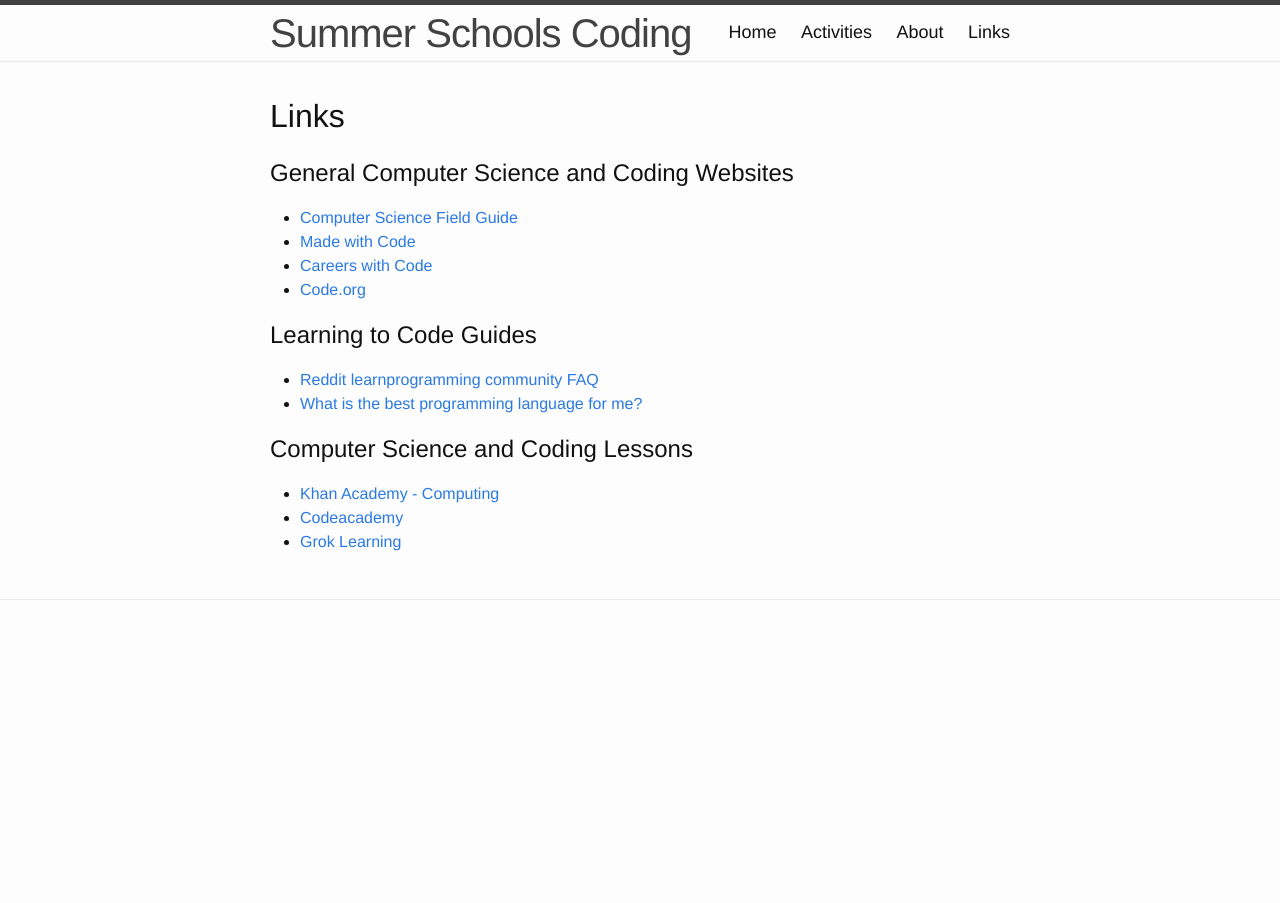
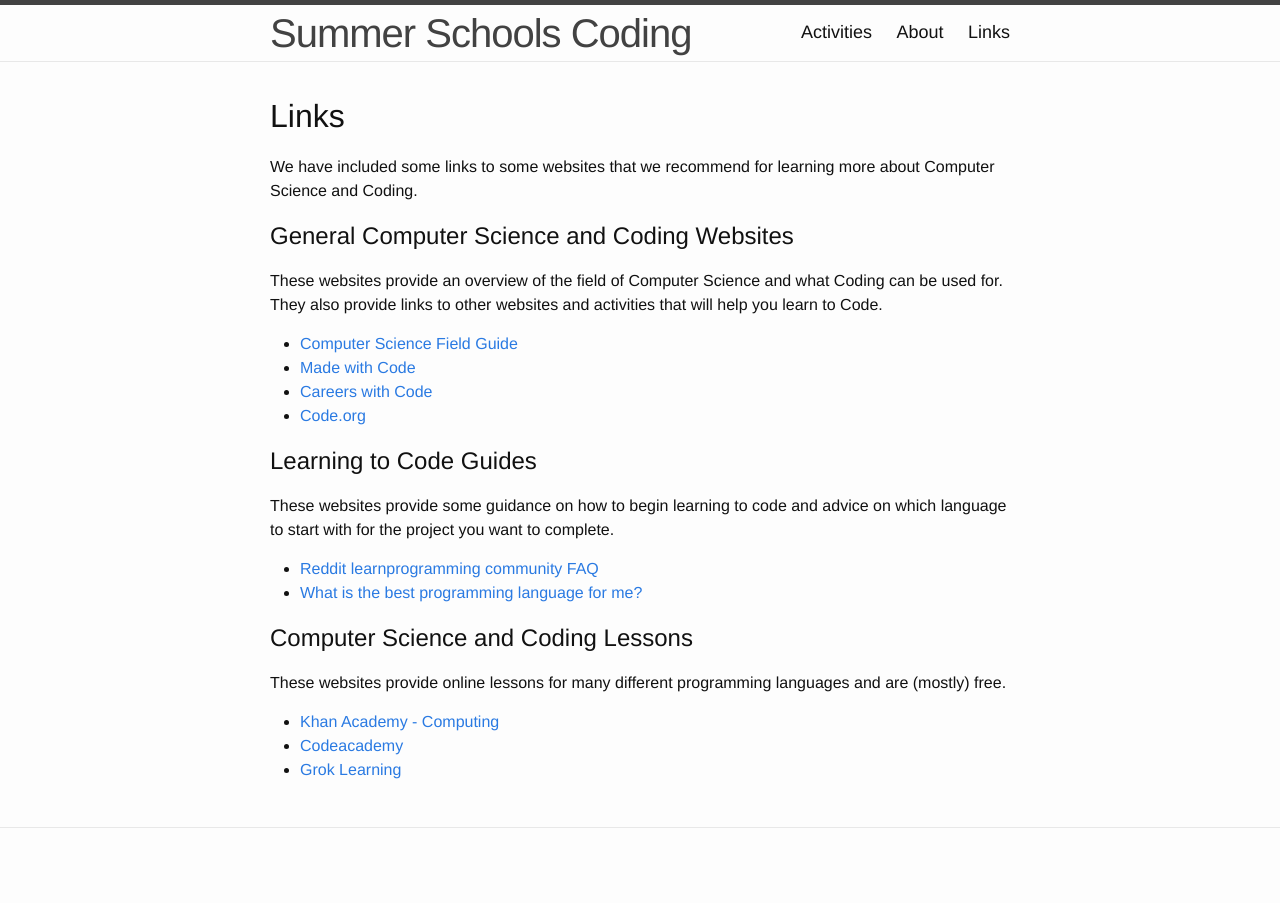
Before and after one commit to cs4s/ss-2016, a Jekyll site: the page built from links.md, in a window 1280 px wide. Built offline with Jekyll 4.4.1, drawn with Linux system fonts in a browser that asks for light colours.

Commit message:
Updates links page and removes separate activities page

```diff
--- a/_includes/header.html
+++ b/_includes/header.html
@@ -14,7 +14,7 @@
       </a>
 
       <div class="trigger">
-        <a class="page-link" href="{{ site.baseurl }}/">Home</a>
+        <a class="page-link" href="{{ site.baseurl }}/">Activities</a>
         {% for my_page in site.pages %}
           {% if my_page.title %}
           <a class="page-link" href="{{ my_page.url | prepend: site.baseurl }}">{{ my_page.title }}</a>
--- a/links.md
+++ b/links.md
@@ -6,7 +6,12 @@ permalink: /links/
 
 # Links
 
+We have included some links to some websites that we recommend for learning more about Computer Science and Coding.
+
 ## General Computer Science and Coding Websites
+
+These websites provide an overview of the field of Computer Science and what Coding can be used for.
+They also provide links to other websites and activities that will help you learn to Code.
 
 - [Computer Science Field Guide](http://csfieldguide.org.nz/en/index.html){:target="_blank"}
 - [Made with Code](https://www.madewithcode.com/){:target="_blank"}
@@ -15,11 +20,15 @@ permalink: /links/
 
 ## Learning to Code Guides
 
+These websites provide some guidance on how to begin learning to code and advice on which language to start with for the project you want to complete.
+
 - [Reddit learnprogramming community FAQ](https://www.reddit.com/r/learnprogramming/wiki/faq){:target="_blank"}
 - [What is the best programming language for me?](http://www.bestprogramminglanguagefor.me/){:target="_blank"}
 
 ## Computer Science and Coding Lessons
 
+These websites provide online lessons for many different programming languages and are (mostly) free.
+
 - [Khan Academy - Computing](https://www.khanacademy.org/computing/){:target="_blank"}
 - [Codeacademy](https://www.codecademy.com/){:target="_blank"}
 - [Grok Learning](https://groklearning.com/){:target="_blank"}
```
Also changed, not shown: activities.md (deleted, +0 -13 lines).
